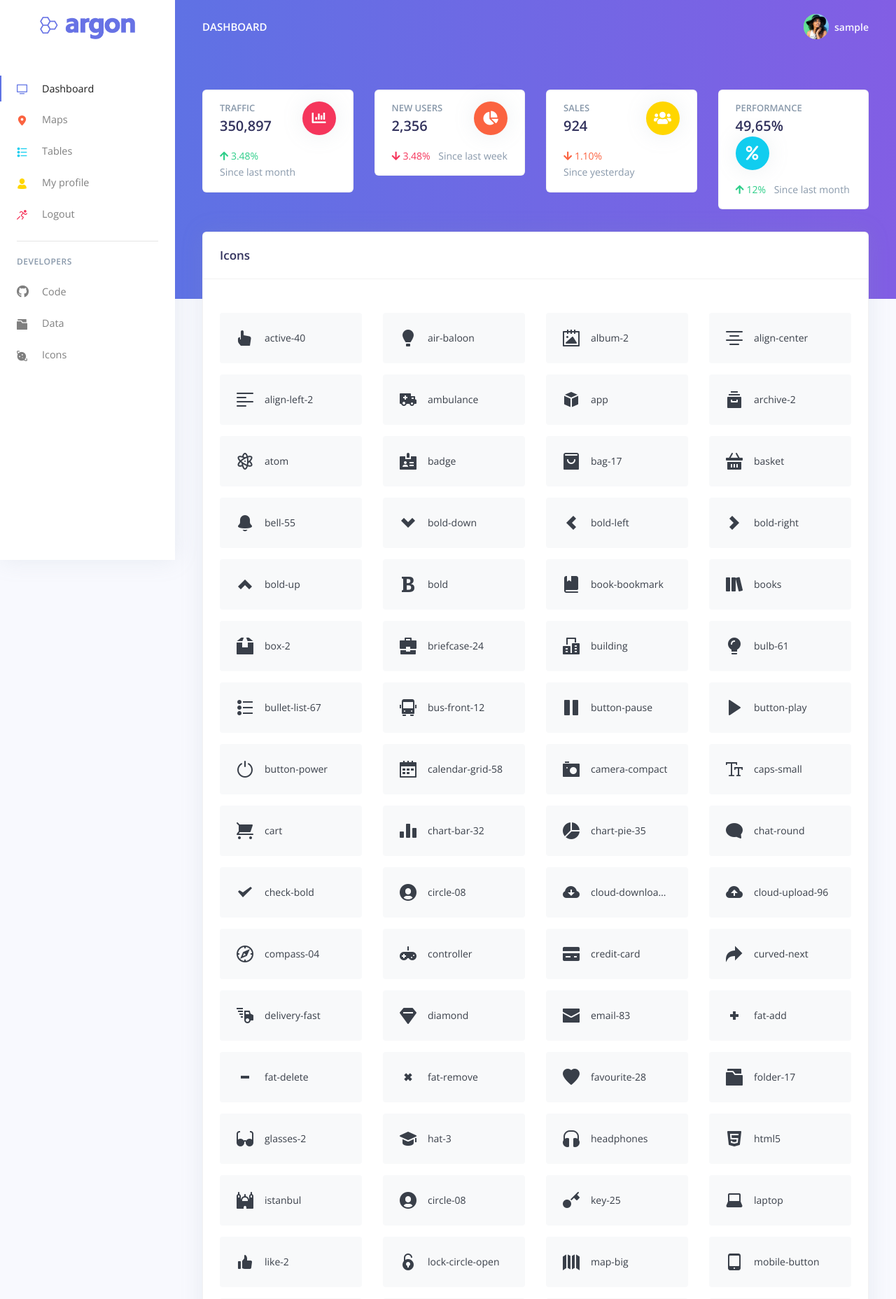
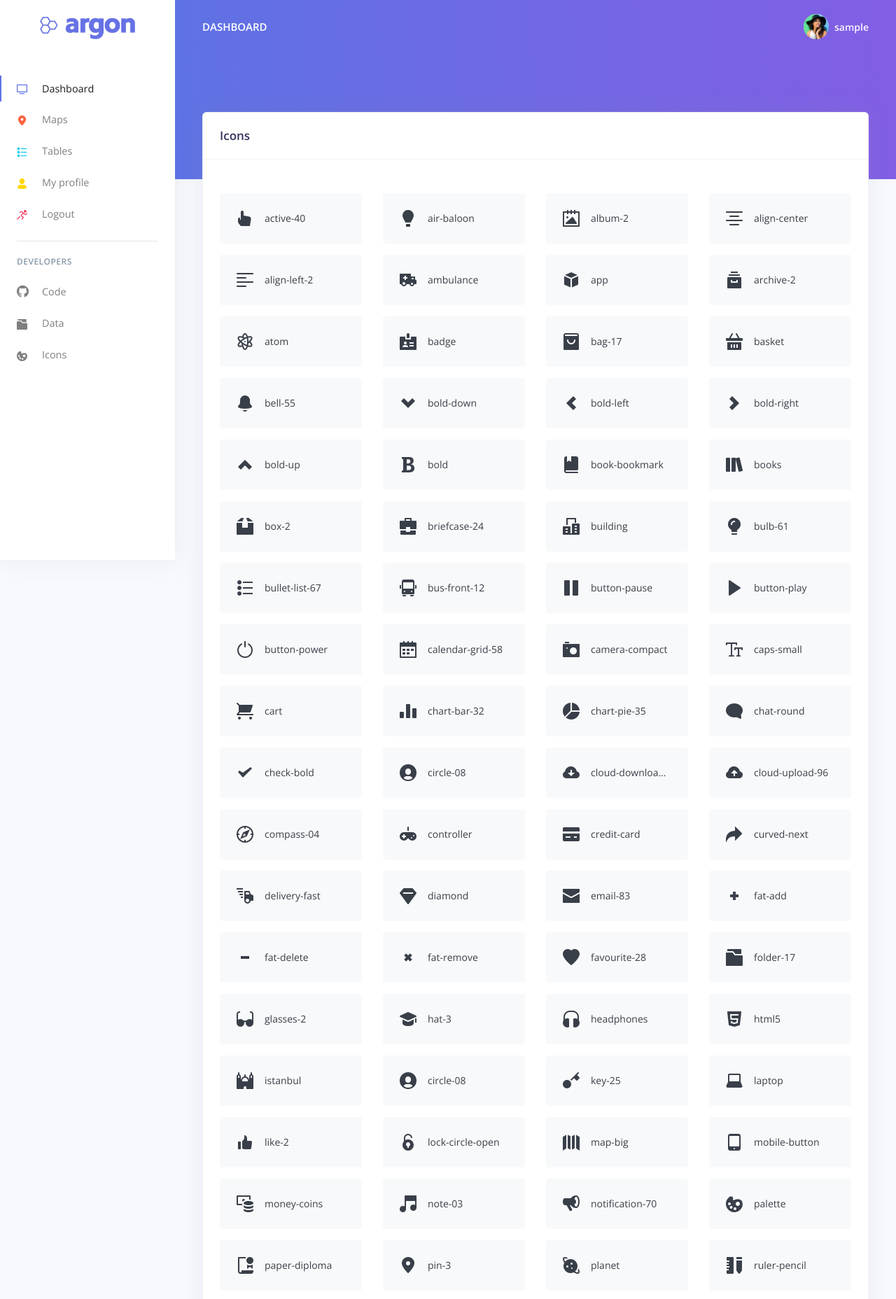
Before and after one commit to BrianRuizy/covid19-dashboard, a Django app: page /icons.html in a window 1280 px wide. Shown: the top 1856 px of the page at 70% size. Run offline with Django 3.2, Linux system fonts and the light colour scheme; the visitor is signed in with stand-in values (Sample User, id 1); some libraries are stand-ins or nearby versions.

Commit message:
updated static card stats

```diff
--- a/core/templates/includes/sidenav.html
+++ b/core/templates/includes/sidenav.html
@@ -127,7 +127,7 @@
 
           <li class="nav-item">
             <a class="nav-link " href="/icons.html">
-              <i class="ni ni-planet"></i> Icons
+              <i class="ni ni-palette"></i> Icons
             </a>
           </li>
         </ul>
--- a/core/templates/pages/icons.html
+++ b/core/templates/pages/icons.html
@@ -11,93 +11,7 @@
     <div class="header bg-gradient-primary pb-8 pt-5 pt-md-8">
       <div class="container-fluid">
         <div class="header-body">
-          <!-- Card stats -->
-          <div class="row">
-            <div class="col-xl-3 col-lg-6">
-              <div class="card card-stats mb-4 mb-xl-0">
-                <div class="card-body">
-                  <div class="row">
-                    <div class="col">
-                      <h5 class="card-title text-uppercase text-muted mb-0">Traffic</h5>
-                      <span class="h2 font-weight-bold mb-0">350,897</span>
-                    </div>
-                    <div class="col-auto">
-                      <div class="icon icon-shape bg-danger text-white rounded-circle shadow">
-                        <i class="fas fa-chart-bar"></i>
-                      </div>
-                    </div>
-                  </div>
-                  <p class="mt-3 mb-0 text-muted text-sm">
-                    <span class="text-success mr-2"><i class="fa fa-arrow-up"></i> 3.48%</span>
-                    <span class="text-nowrap">Since last month</span>
-                  </p>
-                </div>
-              </div>
-            </div>
-            <div class="col-xl-3 col-lg-6">
-              <div class="card card-stats mb-4 mb-xl-0">
-                <div class="card-body">
-                  <div class="row">
-                    <div class="col">
-                      <h5 class="card-title text-uppercase text-muted mb-0">New users</h5>
-                      <span class="h2 font-weight-bold mb-0">2,356</span>
-                    </div>
-                    <div class="col-auto">
-                      <div class="icon icon-shape bg-warning text-white rounded-circle shadow">
-                        <i class="fas fa-chart-pie"></i>
-                      </div>
-                    </div>
-                  </div>
-                  <p class="mt-3 mb-0 text-muted text-sm">
-                    <span class="text-danger mr-2"><i class="fas fa-arrow-down"></i> 3.48%</span>
-                    <span class="text-nowrap">Since last week</span>
-                  </p>
-                </div>
-              </div>
-            </div>
-            <div class="col-xl-3 col-lg-6">
-              <div class="card card-stats mb-4 mb-xl-0">
-                <div class="card-body">
-                  <div class="row">
-                    <div class="col">
-                      <h5 class="card-title text-uppercase text-muted mb-0">Sales</h5>
-                      <span class="h2 font-weight-bold mb-0">924</span>
-                    </div>
-                    <div class="col-auto">
-                      <div class="icon icon-shape bg-yellow text-white rounded-circle shadow">
-                        <i class="fas fa-users"></i>
-                      </div>
-                    </div>
-                  </div>
-                  <p class="mt-3 mb-0 text-muted text-sm">
-                    <span class="text-warning mr-2"><i class="fas fa-arrow-down"></i> 1.10%</span>
-                    <span class="text-nowrap">Since yesterday</span>
-                  </p>
-                </div>
-              </div>
-            </div>
-            <div class="col-xl-3 col-lg-6">
-              <div class="card card-stats mb-4 mb-xl-0">
-                <div class="card-body">
-                  <div class="row">
-                    <div class="col">
-                      <h5 class="card-title text-uppercase text-muted mb-0">Performance</h5>
-                      <span class="h2 font-weight-bold mb-0">49,65%</span>
-                    </div>
-                    <div class="col-auto">
-                      <div class="icon icon-shape bg-info text-white rounded-circle shadow">
-                        <i class="fas fa-percent"></i>
-                      </div>
-                    </div>
-                  </div>
-                  <p class="mt-3 mb-0 text-muted text-sm">
-                    <span class="text-success mr-2"><i class="fas fa-arrow-up"></i> 12%</span>
-                    <span class="text-nowrap">Since last month</span>
-                  </p>
-                </div>
-              </div>
-            </div>
-          </div>
+
         </div>
       </div>
     </div>
```
Also changed, not shown: core/templates/index.html (+14 -14 lines), core/templates/pages/maps.html (+14 -14 lines), core/templates/pages/tables.html (+14 -14 lines).
